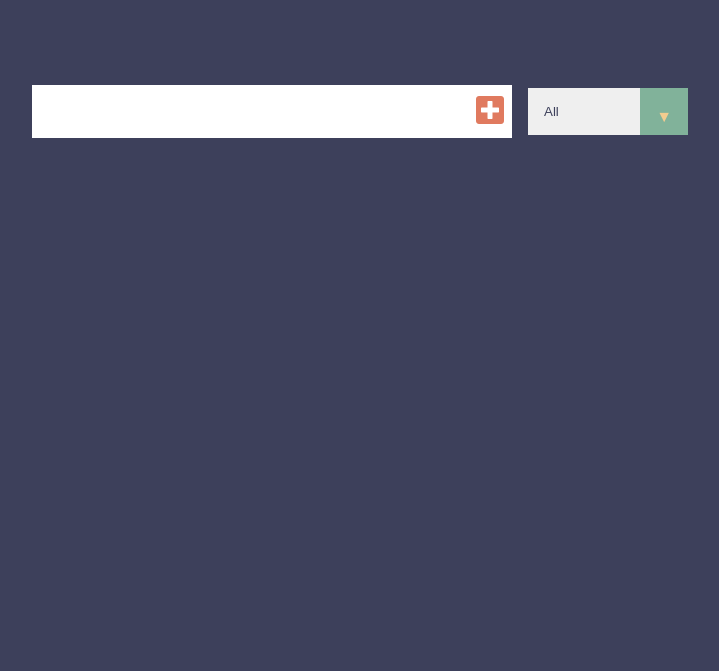
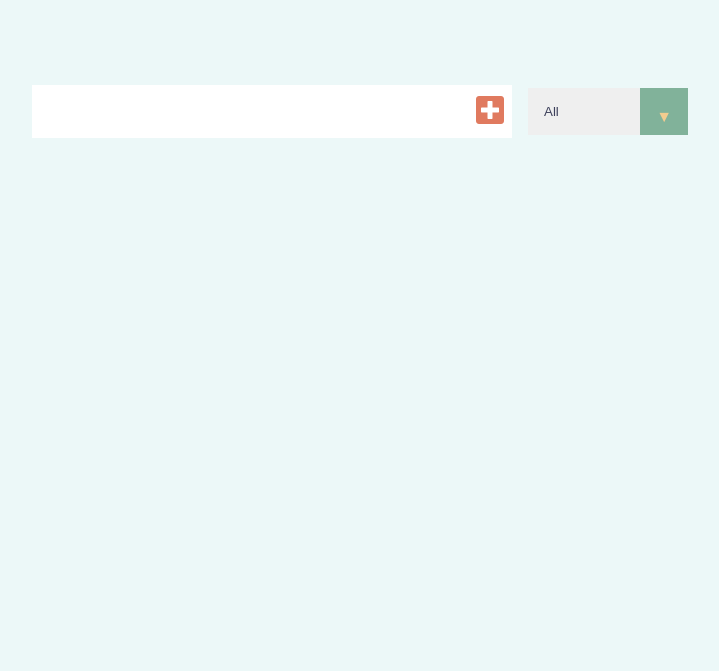
Before and after one commit to aegli84/Todo-list, a plain HTML site: page index.html in a window 1280 px wide. Shown: the part 129-800 px from the top of the page, without its empty margins (272-991 px from the left). Drawn offline with Linux system fonts and the light colour scheme.

Commit message:
Update style.css

```diff
--- a/style.css
+++ b/style.css
@@ -8,7 +8,7 @@
 }
 
 body {
-    background: #3d405b;
+    background: #ecf8f8;
     color: #F2CC8F;
     font-family: "Poppins", sans-serif;
     min-height: 100vh;
```
